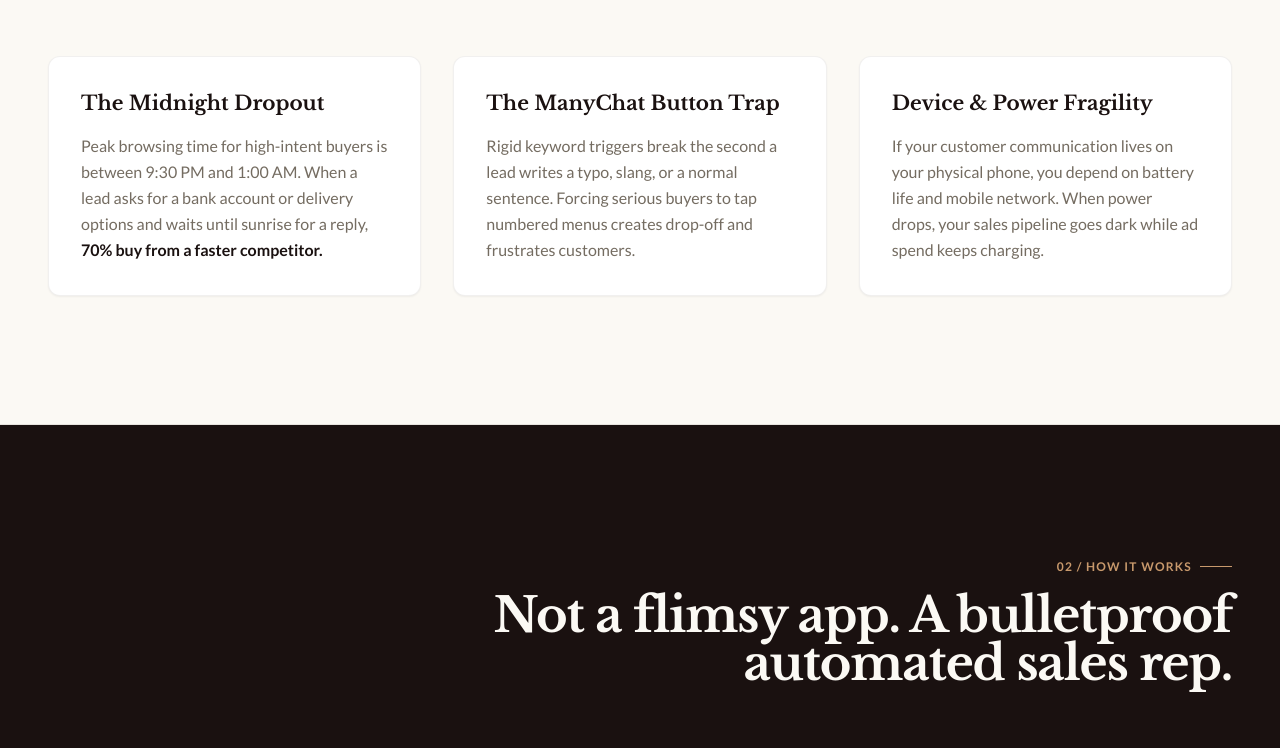
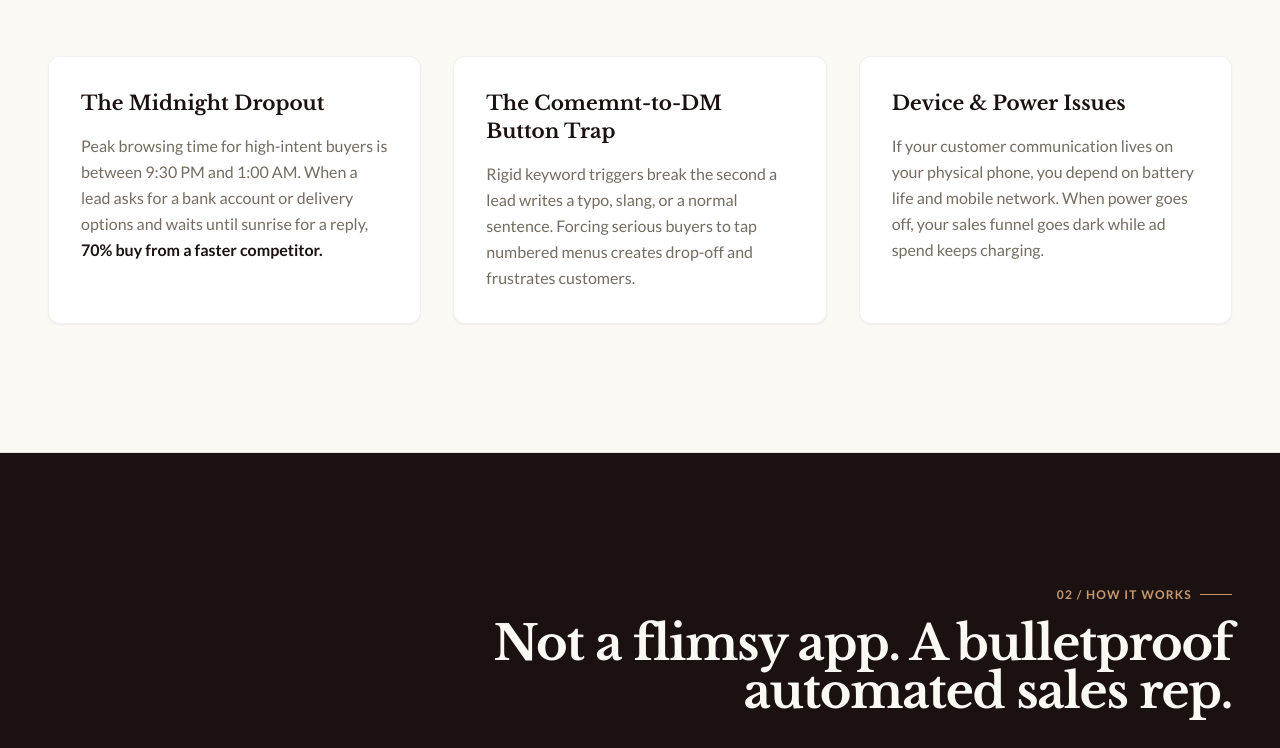
Before and after one commit to kodervine/theautomatestack, a plain HTML site: page index.html in a window 1280 px wide. Shown: the part 1231-1979 px from the top of the page. Drawn offline with nearby package versions, Linux system fonts and the light colour scheme; a script that the page names is missing.

Commit message:
feat-update-copy

```diff
--- a/index.html
+++ b/index.html
@@ -128,16 +128,16 @@
                     </div>
                     <!-- Card 2 -->
                     <div class="bg-white p-8 rounded-xl border border-muted-stone/10 shadow-sm hover:shadow-md transition-shadow">
-                        <h3 class="font-display font-bold text-xl mb-4 text-primary-dark">The ManyChat Button Trap</h3>
+                        <h3 class="font-display font-bold text-xl mb-4 text-primary-dark">The Comemnt-to-DM Button Trap</h3>
                         <p class="font-lato text-muted-stone leading-relaxed">
                             Rigid keyword triggers break the second a lead writes a typo, slang, or a normal sentence. Forcing serious buyers to tap numbered menus creates drop-off and frustrates customers.
                         </p>
                     </div>
                     <!-- Card 3 -->
                     <div class="bg-white p-8 rounded-xl border border-muted-stone/10 shadow-sm hover:shadow-md transition-shadow">
-                        <h3 class="font-display font-bold text-xl mb-4 text-primary-dark">Device & Power Fragility</h3>
+                        <h3 class="font-display font-bold text-xl mb-4 text-primary-dark">Device & Power Issues</h3>
                         <p class="font-lato text-muted-stone leading-relaxed">
-                            If your customer communication lives on your physical phone, you depend on battery life and mobile network. When power drops, your sales pipeline goes dark while ad spend keeps charging.
+                            If your customer communication lives on your physical phone, you depend on battery life and mobile network. When power goes off, your sales funnel goes dark while ad spend keeps charging.
                         </p>
                     </div>
                 </div>
@@ -204,7 +204,7 @@
                             <tr class="border-b border-muted-stone/20 bg-primary-dark text-neutral-light">
                                 <th class="p-6 font-display font-bold text-lg w-1/4">Feature</th>
                                 <th class="p-6 font-display font-bold text-lg text-neutral-light/60 w-1/4 border-l border-muted-stone/20">Human Social Media Intern</th>
-                                <th class="p-6 font-display font-bold text-lg text-neutral-light/60 w-1/4 border-l border-muted-stone/20">Standard ManyChat Setup</th>
+                                <th class="p-6 font-display font-bold text-lg text-neutral-light/60 w-1/4 border-l border-muted-stone/20">Standard DM Setup</th>
                                 <th class="p-6 font-display font-bold text-lg text-accent-bronze w-1/4 border-l border-muted-stone/20">The Automate Stack Engine</th>
                             </tr>
                         </thead>
```
